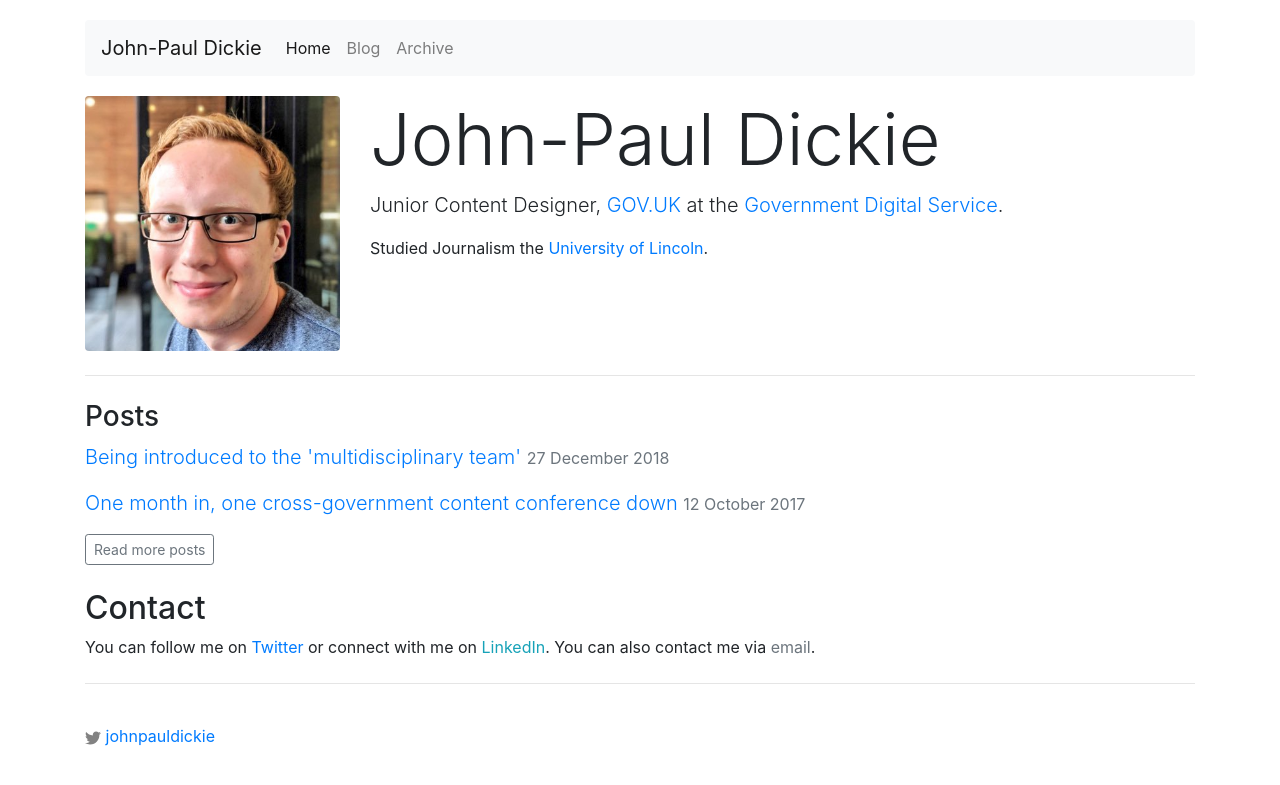
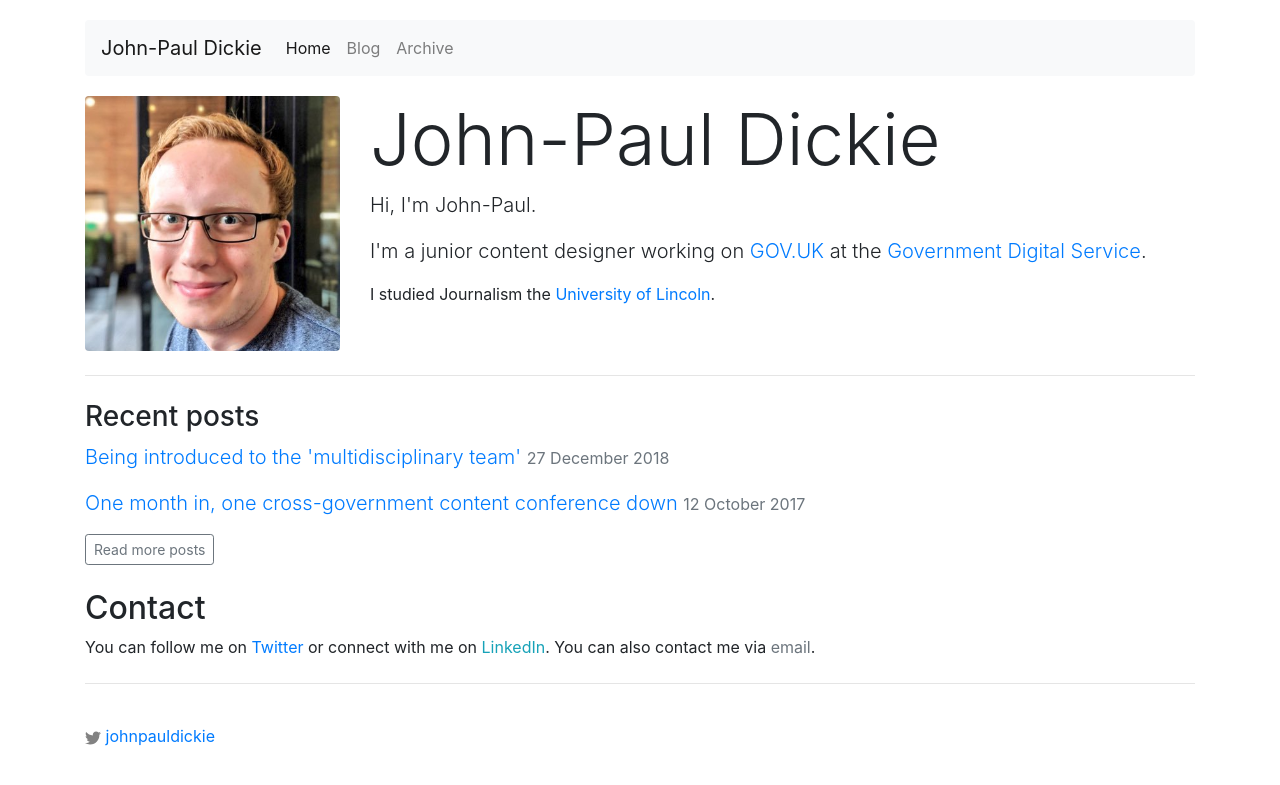
Before and after one commit to johnpauldickie/johnpauldickie.github.io, a Jekyll site: the page built from index.html, in a window 1280 px wide. Shown: the top 785 px of the page. Built offline with Jekyll 4.4.1, drawn with Linux system fonts in a browser that asks for light colours.

Commit message:
Various updates pre-publishing

```diff
--- a/archive.html
+++ b/archive.html
@@ -9,7 +9,7 @@ permalink: /archive
    {% assign currentDate = post.date | date: "%Y" %}
    {% if currentDate != myDate %}
        {% unless forloop.first %}</ul>{% endunless %}
-       <h1>{{ currentDate }}</h1>
+       <h2>{{ currentDate }}</h2>
        <ul>
        {% assign myDate = currentDate %}
    {% endif %}
--- a/index.html
+++ b/index.html
@@ -8,18 +8,17 @@ title: Home
 			</div>
 			  <div class="col-md-9">
 				    <h1 class="display-3">John-Paul Dickie</h1>
-  <ul class="list-unstyled">
-	  <li> <p class="lead">Junior Content Designer, <a href="https://gov.uk" target="_blank">GOV.UK</a>  at the <a href="https://gds.blog.gov.uk/about" target="_blank">Government Digital Service</a>.</p></li>
-       <li> <p>Studied Journalism the <a href="http://www.lincoln.ac.uk" target="_blank">University of Lincoln</a>.</p></li>
-  </ul>
+						<p class="lead">Hi, I'm John-Paul.</p>
+						<p class="lead">I'm a junior content designer working on <a href="https://gov.uk" target="_blank">GOV.UK</a> at the <a href="https://www.gov.uk/gds" target="_blank">Government Digital Service</a>.
+  					<p>I studied Journalism the <a href="http://www.lincoln.ac.uk" target="_blank">University of Lincoln</a>.</p>
 			  </div>
 				  		  </div>
 
   <hr class="my-4">
 
-				<h3><i class="fab fa-fw fa-medium-m"></i> Posts</h3>
+				<h3><i class="fab fa-fw fa-medium-m"></i> Recent posts</h3>
 				<ul class="list-unstyled">
-{% for post in site.posts limit:5 %}
+{% for post in site.posts limit:3 %}
 
 <li><p class="lead"><a href="{{ post.url }}">{{ post.title }}</a> <small class="text-muted"><i class="fa fa-clock-o" aria-hidden="true"></i> {{ post.date | date_to_long_string }}</small></p></li>
 
```
